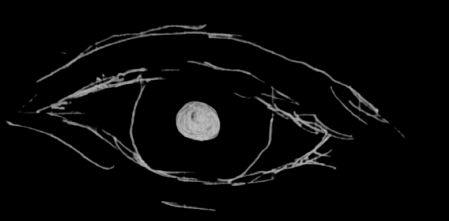
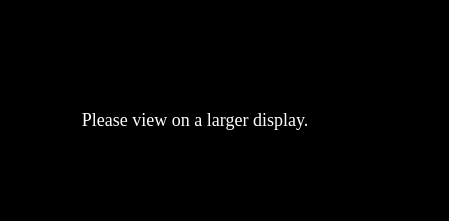
Before and after one commit to aboufama/Eyes, a plain HTML site: page index.html in a window 390 px wide. Shown: the part 302-523 px from the top of the page, 449 px wide, since content can reach past the window. Drawn offline with Linux system fonts and the light colour scheme.

Commit message:
Show mobile message instead of animation on small screens
Co-Authored-By: Claude Sonnet 4.6 <noreply@anthropic.com>

```diff
--- a/index.html
+++ b/index.html
@@ -9,6 +9,11 @@
   body {
     background: #000; height: 100vh; display: flex; align-items: center; justify-content: center;
     cursor: default; overflow: hidden;
+  }
+  #mobile-msg { display: none; color: #fff; font-family: serif; font-size: 18px; text-align: center; padding: 40px; }
+  @media (max-width: 768px) {
+    #mobile-msg { display: block; }
+    #canvas, #title, #paper-texture { display: none !important; }
   }
   #canvas { position: relative; }
   #canvas img { position: absolute; user-select: none; -webkit-user-drag: none; display: none; }
@@ -22,6 +27,7 @@
 </head>
 <body>
 
+<div id="mobile-msg">Please view on a larger display.</div>
 <div id="canvas"></div>
 <div id="title">LIGHT</div>
 <canvas id="paper-texture"></canvas>
```
